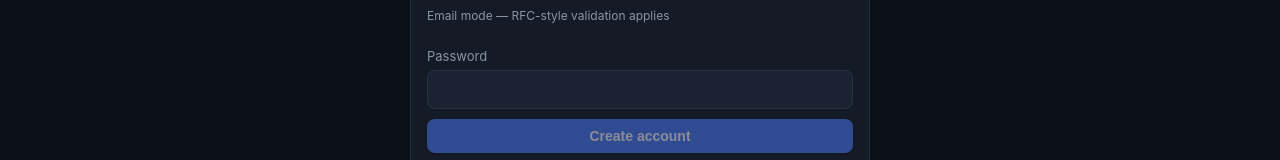
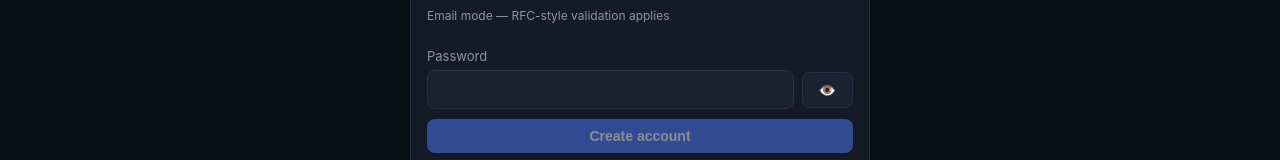
Before and after one commit to ChatAppUs/ChatApp, a Next.js app in the folder apps/web/: page /register in a window 1280 px wide. Shown: the part 409-569 px from the top of the page. Built offline with nearby package versions, Linux system fonts and the light colour scheme; no server answers.

Commit message:
feat: add Remember Me and password visibility toggle to login/register (Identity spec)

```diff
--- a/apps/web/src/app/register/page.tsx
+++ b/apps/web/src/app/register/page.tsx
@@ -33,6 +33,7 @@ export default function RegisterPage() {
   const [phoneLocal, setPhoneLocal] = useState("");
   const [error, setError] = useState("");
   const [busy, setBusy] = useState(false);
+  const [showPassword, setShowPassword] = useState(false);
 
   const mode = useMemo(() => detectMode(form.identifier), [form.identifier]);
   const isPhone = mode === "phone";
@@ -146,7 +147,25 @@ export default function RegisterPage() {
         )}
         <div>
           <label>{t("password")}</label>
-          <input type="password" value={form.password} onChange={set("password")} required minLength={8} />
+          <div style={{ display: "flex", alignItems: "center", gap: 8 }}>
+            <input
+              type={showPassword ? "text" : "password"}
+              value={form.password}
+              onChange={set("password")}
+              required
+              minLength={8}
+              style={{ flex: 1 }}
+            />
+            <button
+              type="button"
+              className="secondary"
+              onClick={() => setShowPassword((v) => !v)}
+              aria-label={showPassword ? "Hide password" : "Show password"}
+              title={showPassword ? "Hide password" : "Show password"}
+            >
+              {showPassword ? "🙈" : "👁️"}
+            </button>
+          </div>
         </div>
         {error && <div className="error-text">{error}</div>}
         <button type="submit" disabled={busy || !identifierValid}>{busy ? t("loading") : t("register")}</button>
```
